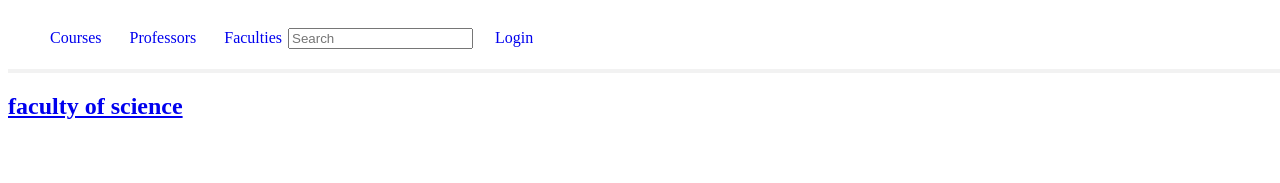
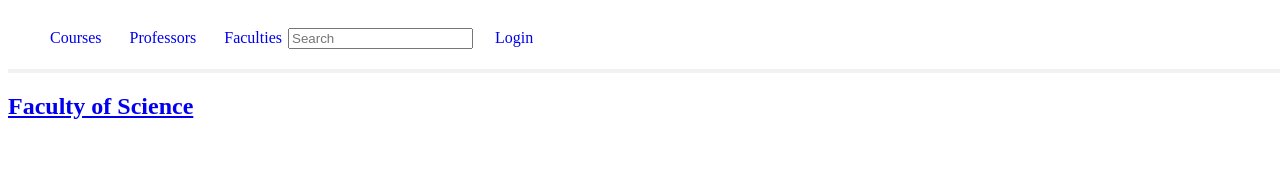
Before and after one commit to kayrux/University-Course-Helper, a React (Create React App) app in the folder client/: page /faculties in a window 1280 px wide. Shown: the top 183 px of the page. Built offline with nearby package versions, Linux system fonts and the light colour scheme.

Commit message:
prof info

```diff
--- a/client/src/App.js
+++ b/client/src/App.js
@@ -10,6 +10,7 @@ import LoginContainer from "./pages/login/LoginContainer";
 import EditAccountContainer from "./pages/editAccount/EditAccountContainer";
 import CourseInfo from "./pages/courseInfo/CourseInfo";
 import FacultyInfo from "./pages/facultyInfo/FacultyInfo";
+import ReportInfo from "./pages/reportInfo/ReportInfo";
 
 const App = () => {
     const [showLoggedInAsAdmin, setLoggedAsAdmin] = useState(false) // Keep track of whether the user is logged in as admin
@@ -39,6 +40,7 @@ const App = () => {
                     {/*Below path is for luigi image (delete if you hate luigi)*/}
                     <Route path="/:courseId" element={<CourseInfo />}></Route>
                     <Route path="/faculties/:facultyId" element={<FacultyInfo />}></Route>
+                    <Route path="/reports/:reportId" element={<ReportInfo />}></Route>
                 </Routes>
                 <b>{showLoggedInAsAdmin ? <Footer loggedIn={showLoggedInAsAdmin}/> : "" } </b>
             </div>
--- a/client/src/pages/facultyList/FacultyList.js
+++ b/client/src/pages/facultyList/FacultyList.js
@@ -4,7 +4,7 @@ import ListDisplay from '../../components/ListDiplay';
 const FacultyList = () => {
 
     //This is the list of fauculties to be displayed
-    const [facultyList, setFacultyList] = useState(["faculty of science"])
+    const [facultyList, setFacultyList] = useState(["Faculty of Science"])
 
     //This is used to tell ListDisplay which page to render the list (one of /,/professors,/faculties,/reports)
     const type = "faculty"
```
